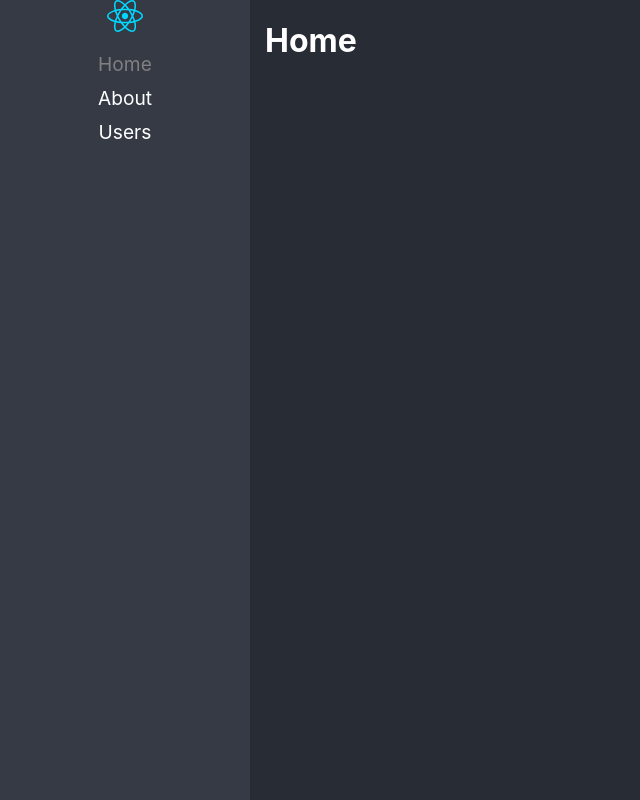
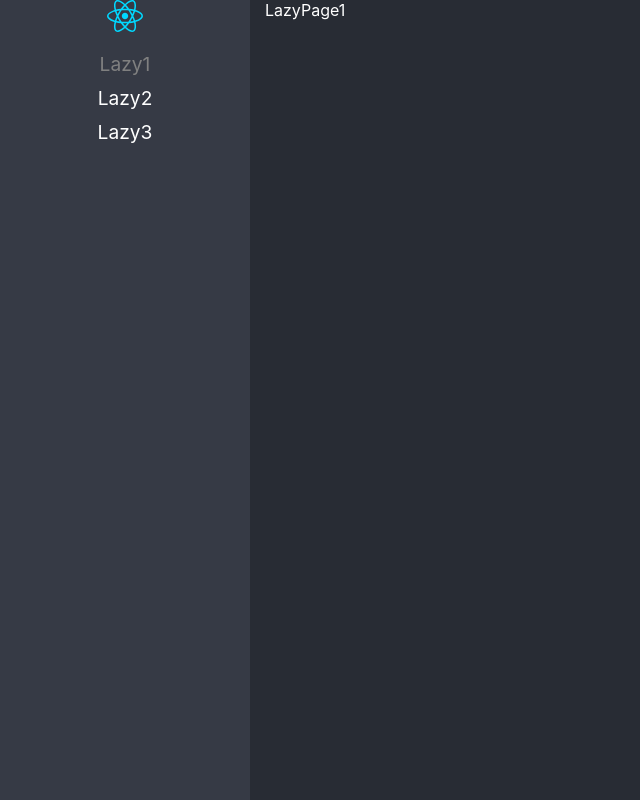
Before and after one commit to gonzalobuassodev/react-app-fernando-herrera, a React (Vite) app: page /lazy1 in a window 1280 px wide. Before the commit this address led to /. Shown: the whole page, without its empty margins (0-640 px from the left). Built offline with nearby package versions, Linux system fonts and the light colour scheme.

Commit message:
Componentes Lazy agregagos

```diff
--- /dev/null
+++ b/src/01-Lazyload/pages/LazyPage1.tsx
@@ -0,0 +1,6 @@
+
+export const LazyPage1 = () => {
+  return (
+    <div>LazyPage1</div>
+  )
+}
--- /dev/null
+++ b/src/01-Lazyload/pages/LazyPage2.tsx
@@ -0,0 +1,6 @@
+
+export const LazyPage2 = () => {
+  return (
+    <div>LazyPage2</div>
+  )
+}
--- /dev/null
+++ b/src/01-Lazyload/pages/LazyPage3.tsx
@@ -0,0 +1,6 @@
+
+export const LazyPage3 = () => {
+  return (
+    <div>LazyPage3</div>
+  )
+}
--- /dev/null
+++ b/src/01-Lazyload/pages/index.ts
@@ -0,0 +1,3 @@
+export * from './LazyPage1';
+export * from './LazyPage2';
+export * from './LazyPage3';
--- a/src/routes/Navigation.tsx
+++ b/src/routes/Navigation.tsx
@@ -7,6 +7,7 @@
 } from 'react-router-dom'
 
 import logo from '../assets/react.svg'
+import { LazyPage1, LazyPage2, LazyPage3 } from '../01-Lazyload/pages'
 
 export const Navigation = () => {
   return (
@@ -17,23 +18,35 @@
 
           <ul>
             <li>
-              <NavLink to='/' className={({isActive}) => isActive ? 'nav-active' : ''}>Home</NavLink>
+              <NavLink
+                to='/lazy1'
+                className={({ isActive }) => (isActive ? 'nav-active' : '')}>
+                Lazy1
+              </NavLink>
             </li>
             <li>
-              <NavLink to='/about' className={({isActive}) => isActive ? 'nav-active' : ''}>About</NavLink>
+              <NavLink
+                to='/lazy2'
+                className={({ isActive }) => (isActive ? 'nav-active' : '')}>
+                Lazy2
+              </NavLink>
             </li>
             <li>
-              <NavLink to='/users' className={({isActive}) => isActive ? 'nav-active' : ''} >Users</NavLink>
+              <NavLink
+                to='/lazy3'
+                className={({ isActive }) => (isActive ? 'nav-active' : '')}>
+                Lazy3
+              </NavLink>
             </li>
           </ul>
         </nav>
 
         <Routes>
-          <Route path='about' element={<h1>About</h1>} />
-          <Route path='users' element={<h1>Users</h1>} />
-          <Route path='/' element={<h1>Home</h1>} />
+          <Route path='lazy1' element={<LazyPage1 />} />
+          <Route path='lazy2' element={<LazyPage2 />} />
+          <Route path='lazy3' element={<LazyPage3 />} />
 
-          <Route path='/*' element={<Navigate to='/' />} />
+          <Route path='/*' element={<Navigate to='/lazy1' />} />
         </Routes>
       </div>
     </BrowserRouter>
```
Also changed, not shown: 1 other file (tests, documents, lock files or other folders).
